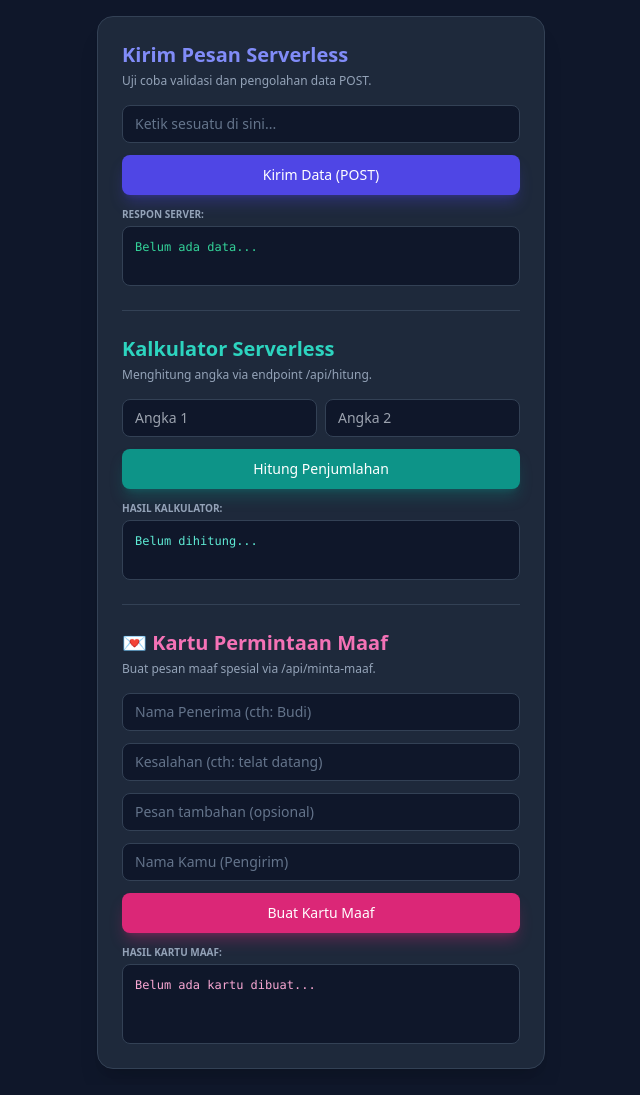
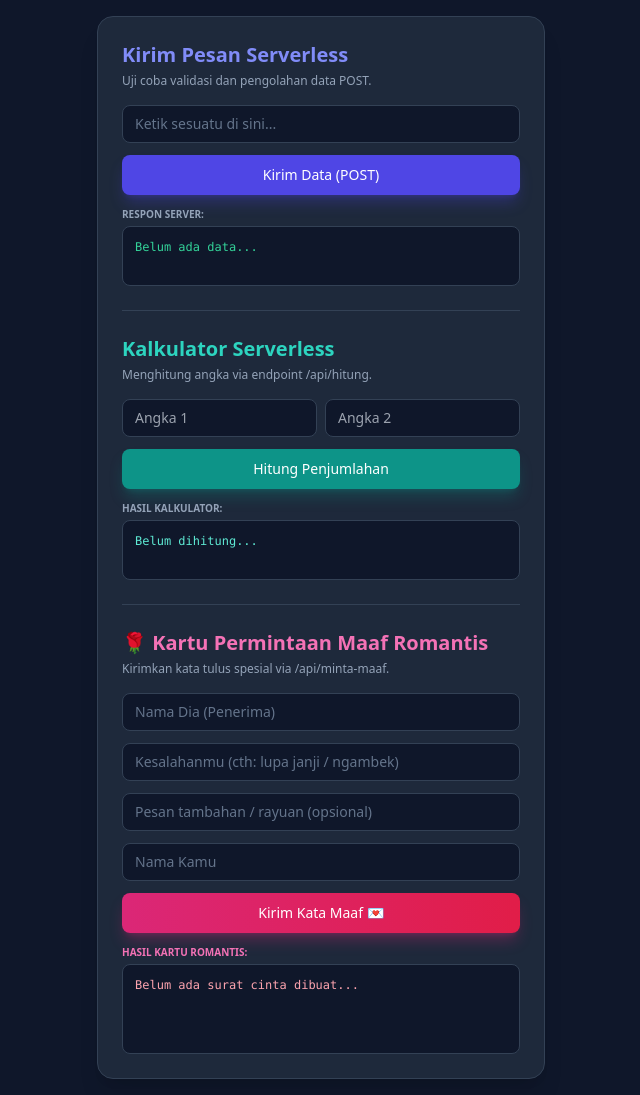
Before and after one commit to anggerkukuh9-create/serverless-baru, a plain HTML site: page index.html in a window 1280 px wide. Shown: the whole page, without its empty margins (319-959 px from the left). Drawn offline with nearby package versions, Linux system fonts and the light colour scheme.

Commit message:
Update index.html

```diff
--- a/index.html
+++ b/index.html
@@ -58,30 +58,30 @@
 
     <hr class="border-slate-700">
 
-    <!-- Bagian 3: Kartu Permintaan Maaf -->
+    <!-- Bagian 3: Kartu Permintaan Maaf Romantis -->
     <div>
-      <h2 class="text-xl font-bold mb-1 text-pink-400">💌 Kartu Permintaan Maaf</h2>
-      <p class="text-xs text-slate-400 mb-4">Buat pesan maaf spesial via /api/minta-maaf.</p>
+      <h2 class="text-xl font-bold mb-1 text-pink-400">🌹 Kartu Permintaan Maaf Romantis</h2>
+      <p class="text-xs text-slate-400 mb-4">Kirimkan kata tulus spesial via /api/minta-maaf.</p>
 
       <div class="space-y-3">
-        <input type="text" id="penerima" placeholder="Nama Penerima (cth: Budi)"
+        <input type="text" id="penerima" placeholder="Nama Dia (Penerima)"
           class="w-full px-3 py-2 bg-slate-900 border border-slate-700 rounded-lg focus:outline-none focus:border-pink-500 text-slate-100 placeholder-slate-500 text-sm">
-        <input type="text" id="kesalahan" placeholder="Kesalahan (cth: telat datang)"
+        <input type="text" id="kesalahan" placeholder="Kesalahanmu (cth: lupa janji / ngambek)"
           class="w-full px-3 py-2 bg-slate-900 border border-slate-700 rounded-lg focus:outline-none focus:border-pink-500 text-slate-100 placeholder-slate-500 text-sm">
-        <input type="text" id="pesanTambahan" placeholder="Pesan tambahan (opsional)"
+        <input type="text" id="pesanTambahan" placeholder="Pesan tambahan / rayuan (opsional)"
           class="w-full px-3 py-2 bg-slate-900 border border-slate-700 rounded-lg focus:outline-none focus:border-pink-500 text-slate-100 placeholder-slate-500 text-sm">
-        <input type="text" id="pengirim" placeholder="Nama Kamu (Pengirim)"
+        <input type="text" id="pengirim" placeholder="Nama Kamu"
           class="w-full px-3 py-2 bg-slate-900 border border-slate-700 rounded-lg focus:outline-none focus:border-pink-500 text-slate-100 placeholder-slate-500 text-sm">
 
-        <button onclick="buatKartuMaaf()"
-          class="w-full bg-pink-600 hover:bg-pink-500 text-white font-medium py-2.5 rounded-lg transition text-sm shadow-lg shadow-pink-600/30">
-          Buat Kartu Maaf
+        <button onclick="buatKartuRomantis()"
+          class="w-full bg-gradient-to-r from-pink-600 to-rose-600 hover:from-pink-500 hover:to-rose-500 text-white font-medium py-2.5 rounded-lg transition text-sm shadow-lg shadow-pink-600/30">
+          Kirim Kata Maaf 💌
         </button>
       </div>
 
       <div class="mt-3">
-        <span class="block text-[10px] font-semibold text-slate-400 uppercase mb-1">Hasil Kartu Maaf:</span>
-        <pre id="hasilKartu" class="bg-slate-900 border border-slate-700 p-3 rounded-lg text-pink-300 text-xs overflow-x-auto min-h-[80px]">Belum ada kartu dibuat...</pre>
+        <span class="block text-[10px] font-semibold text-pink-400 uppercase mb-1">Hasil Kartu Romantis:</span>
+        <pre id="hasilKartu" class="bg-slate-900 border border-slate-700 p-3 rounded-lg text-rose-300 text-xs overflow-x-auto min-h-[90px] whitespace-pre-wrap">Belum ada surat cinta dibuat...</pre>
       </div>
     </div>
 
@@ -117,7 +117,7 @@
       } catch (e) { kotakHasil.textContent = '❌ Gagal.'; }
     }
 
-    async function buatKartuMaaf() {
+    async function buatKartuRomantis() {
       const penerima = document.getElementById('penerima').value;
       const kesalahan = document.getElementById('kesalahan').value;
       const pesanTambahan = document.getElementById('pesanTambahan').value;
@@ -125,11 +125,11 @@
       const kotakHasil = document.getElementById('hasilKartu');
 
       if (!penerima || !kesalahan || !pengirim) {
-        kotakHasil.textContent = '⚠️ Harap isi nama penerima, kesalahan, dan pengirim!';
+        kotakHasil.textContent = '⚠️ Harap isi nama dia, kesalahan, dan namamu!';
         return;
       }
 
-      kotakHasil.textContent = 'Membuat kartu...';
+      kotakHasil.textContent = 'Merangkai kata-kata romantis... 💌';
 
       try {
         const respon = await fetch('/api/minta-maaf', {
@@ -140,7 +140,7 @@
         const data = await respon.json();
         kotakHasil.textContent = JSON.stringify(data, null, 2);
       } catch (e) {
-        kotakHasil.textContent = '❌ Gagal membuat kartu.';
+        kotakHasil.textContent = '❌ Gagal membuat kartu romantis.';
       }
     }
   </script>
```
